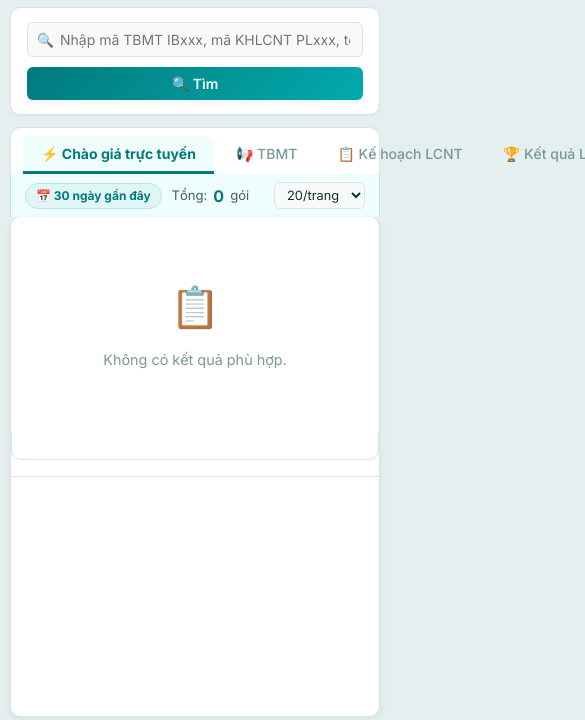
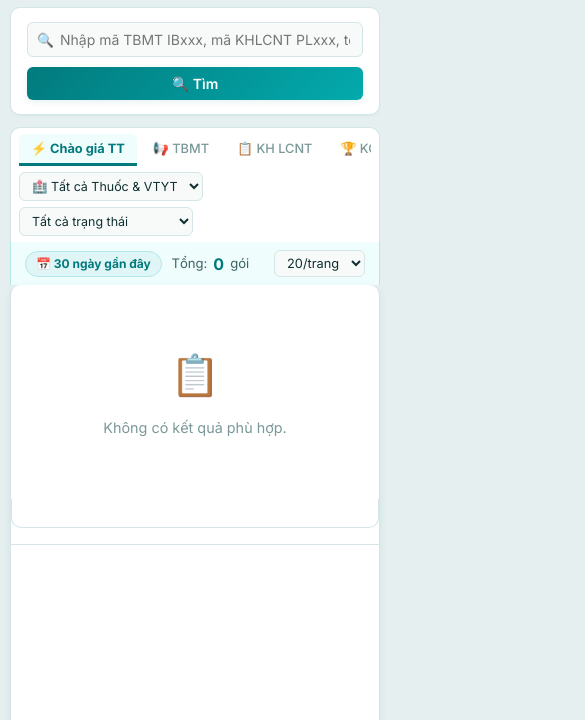
Before and after one commit to hacobi1102/cpc1-gia, a plain HTML site: page dashboard.html in a window 390 px wide. Shown: the part 124-844 px from the top of the page, 585 px wide, since content can reach past the window. Drawn offline with nearby package versions, Linux system fonts and the light colour scheme; no server answers.

Commit message:
Fix css mobile
Reponsive dashboard

```diff
--- a/css/dashboard.css
+++ b/css/dashboard.css
@@ -687,6 +687,35 @@ body {
   .ddetail__close { display: block; }
   .dfilter__row { flex-direction: column; align-items: stretch; }
   .dfilter__select { min-width: auto; }
+
+  /* Tabs: cuộn ngang thay vì tràn khung */
+  .dtabs {
+    flex-wrap: wrap;
+    padding: 6px 8px 0;
+    gap: 4px;
+  }
+  .dtabs__left {
+    flex: 1 1 100%;
+    overflow-x: auto;
+    overflow-y: hidden;
+    scrollbar-width: none;       /* Firefox */
+    -ms-overflow-style: none;    /* IE/Edge */
+    flex-wrap: nowrap;
+    padding-bottom: 2px;
+  }
+  .dtabs__left::-webkit-scrollbar { display: none; } /* Chrome/Safari */
+  .dtabs__right {
+    flex: 1 1 100%;
+    padding-bottom: 6px;
+    justify-content: flex-start;
+    flex-wrap: wrap;
+  }
+  .dtab {
+    padding: 7px 12px;
+    font-size: 0.8rem;
+    white-space: nowrap;
+    flex-shrink: 0;
+  }
 }
 
 /* ===== FOOTER ===== */
--- a/dashboard.html
+++ b/dashboard.html
@@ -14,7 +14,7 @@
     <link rel="apple-touch-icon" sizes="180x180" href="css/apple-touch-icon.png">
     <link rel="manifest" href="css/site.webmanifest">
     <link rel="stylesheet" href="css/style.css">
-    <link rel="stylesheet" href="css/dashboard.css?v=20260810f">
+    <link rel="stylesheet" href="css/dashboard.css?v=20260810g">
     <link rel="stylesheet" href="https://cdn.jsdelivr.net/npm/flatpickr/dist/flatpickr.min.css">
 </head>
 <body>
@@ -61,10 +61,10 @@
         <!-- Tabs + Bộ lọc cùng hàng -->
         <div class="dtabs">
             <div class="dtabs__left">
-                <button class="dtab dtab--active" data-tab="cgtt">⚡ Chào giá trực tuyến</button>
+                <button class="dtab dtab--active" data-tab="cgtt">⚡ Chào giá TT</button>
                 <button class="dtab" data-tab="tbmt">📢 TBMT</button>
-                <button class="dtab" data-tab="khlcnt">📋 Kế hoạch LCNT</button>
-                <button class="dtab" data-tab="kqlcnt">🏆 Kết quả LCNT</button>
+                <button class="dtab" data-tab="khlcnt">📋 KH LCNT</button>
+                <button class="dtab" data-tab="kqlcnt">🏆 KQ LCNT</button>
             </div>
             <div id="d-filter-dropdowns" class="dtabs__right">
                 <select id="d-medicine-cat" class="dfilter__select dfilter__select--sm">
```
